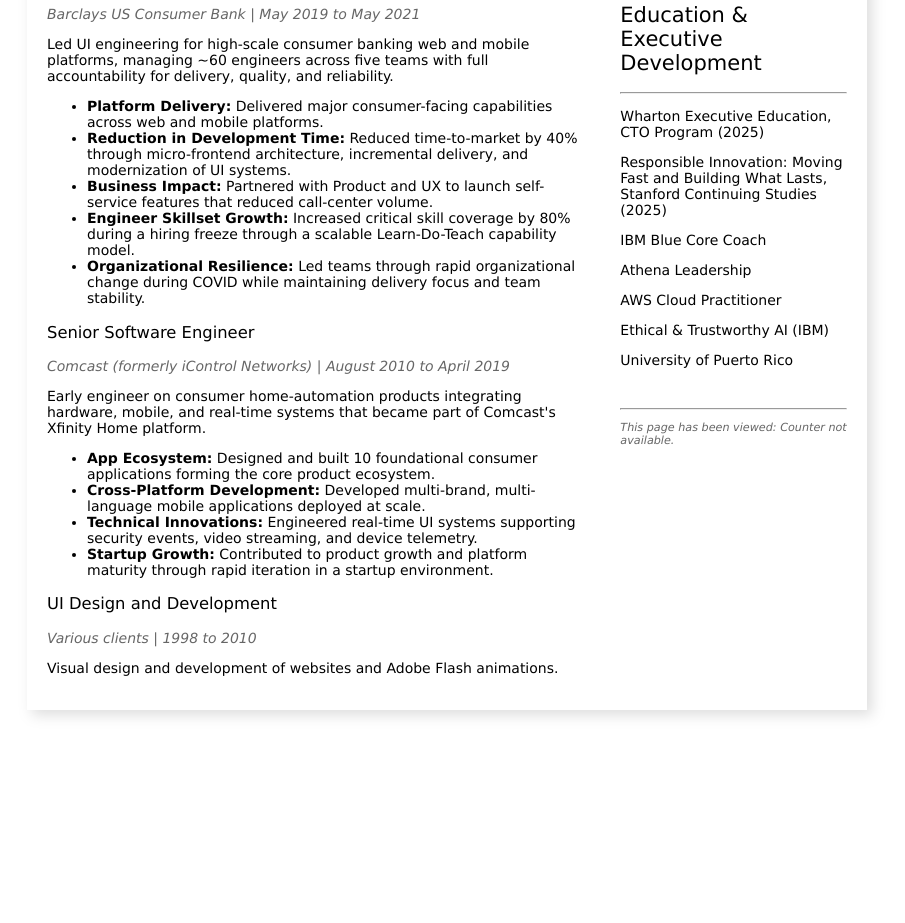
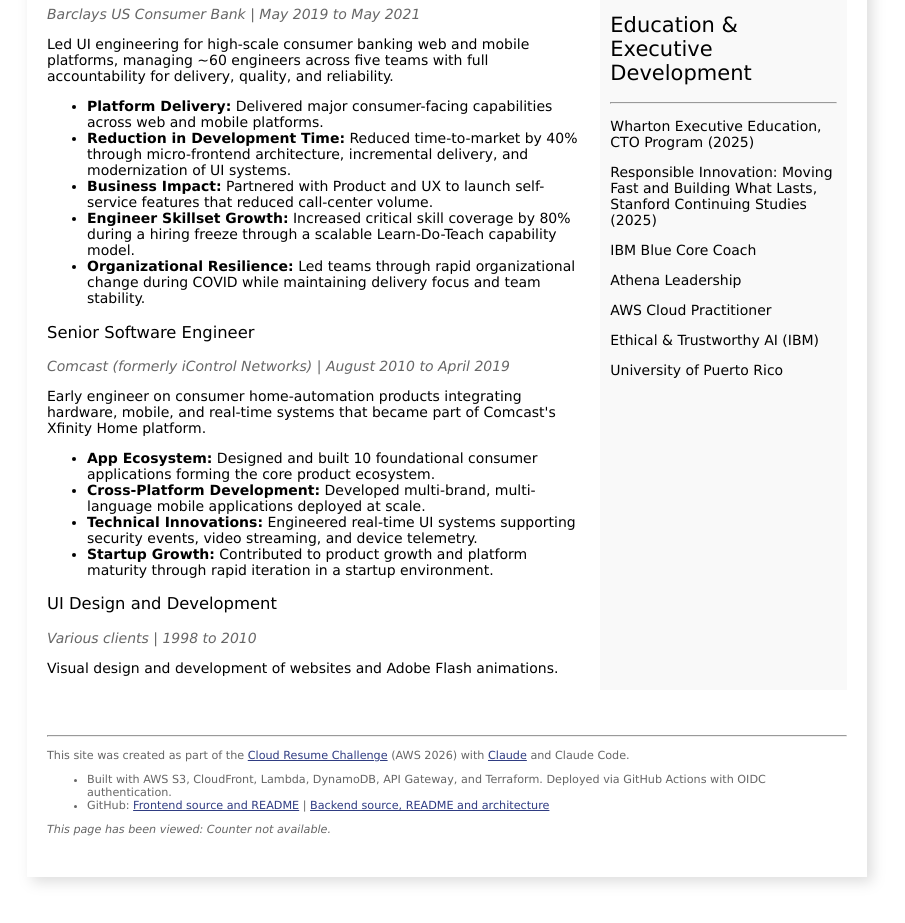
Before and after one commit to mirella4real/mirellabatista-com-frontend, a website: page index.html in a window 1280 px wide. Shown: the part 1564-2487 px from the top of the page, without its empty margins (193-1098 px from the left). Before the commit the page ends 2324 px from the top, so only its background shows below. Drawn offline with Linux system fonts and the light colour scheme; no server answers.

Commit message:
feat: add footer with Cloud Resume Challenge callout and right column background

```diff
--- a/css/style.css
+++ b/css/style.css
@@ -33,7 +33,9 @@
 .left-column {
 }
 .right-column {
-  margin-left: 40px;
+  margin-left: 20px;
+  background-color: #f9f9f9;
+  padding: 10px;
 }
 .right-column-header {
   margin-top: 40px;
@@ -45,5 +47,19 @@
 #visitor-count {
   color: #666;
   font-style: italic;
+}
+.resume-footer {
+  grid-column: span 2;
+  margin-top: 40px;
+  text-align: left;
+  color: #666;
   font-size: 0.8em;
+  padding-bottom: 10px;
 }
+.resume-footer a {
+  color: #2f3c82;
+  text-decoration: underline;
+}
+.resume-footer a:hover {
+  text-decoration: underline;
+}
--- a/index.html
+++ b/index.html
@@ -293,12 +293,39 @@
           <p>Ethical & Trustworthy AI (IBM)</p>
           <p>University of Puerto Rico</p>
         </div>
-        <div class="right-column-header">
-          <hr />
-          <p id="visitor-count">
-            This page has been viewed: Loading counter...
-          </p>
-        </div>
+      </div>
+      <div class="resume-footer">
+        <hr />
+        <p>
+          This site was created as part of the
+          <a href="https://cloudresumechallenge.dev" target="_blank"
+            >Cloud Resume Challenge</a
+          >
+          (AWS 2026) with
+          <a href="https://claude.ai" target="_blank">Claude</a> and Claude
+          Code.
+        </p>
+        <ul>
+          <li>
+            Built with AWS S3, CloudFront, Lambda, DynamoDB, API Gateway, and
+            Terraform. Deployed via GitHub Actions with OIDC authentication.
+          </li>
+          <li>
+            GitHub:
+            <a
+              href="https://github.com/mirella4real/mirellabatista-com-frontend"
+              target="_blank"
+              >Frontend source and README</a
+            >
+            |
+            <a
+              href="https://github.com/mirella4real/mirellabatista-com-backend"
+              target="_blank"
+              >Backend source, README and architecture</a
+            >
+          </li>
+        </ul>
+        <p id="visitor-count">This page has been viewed: Loading counter...</p>
       </div>
     </div>
   </body>
```
